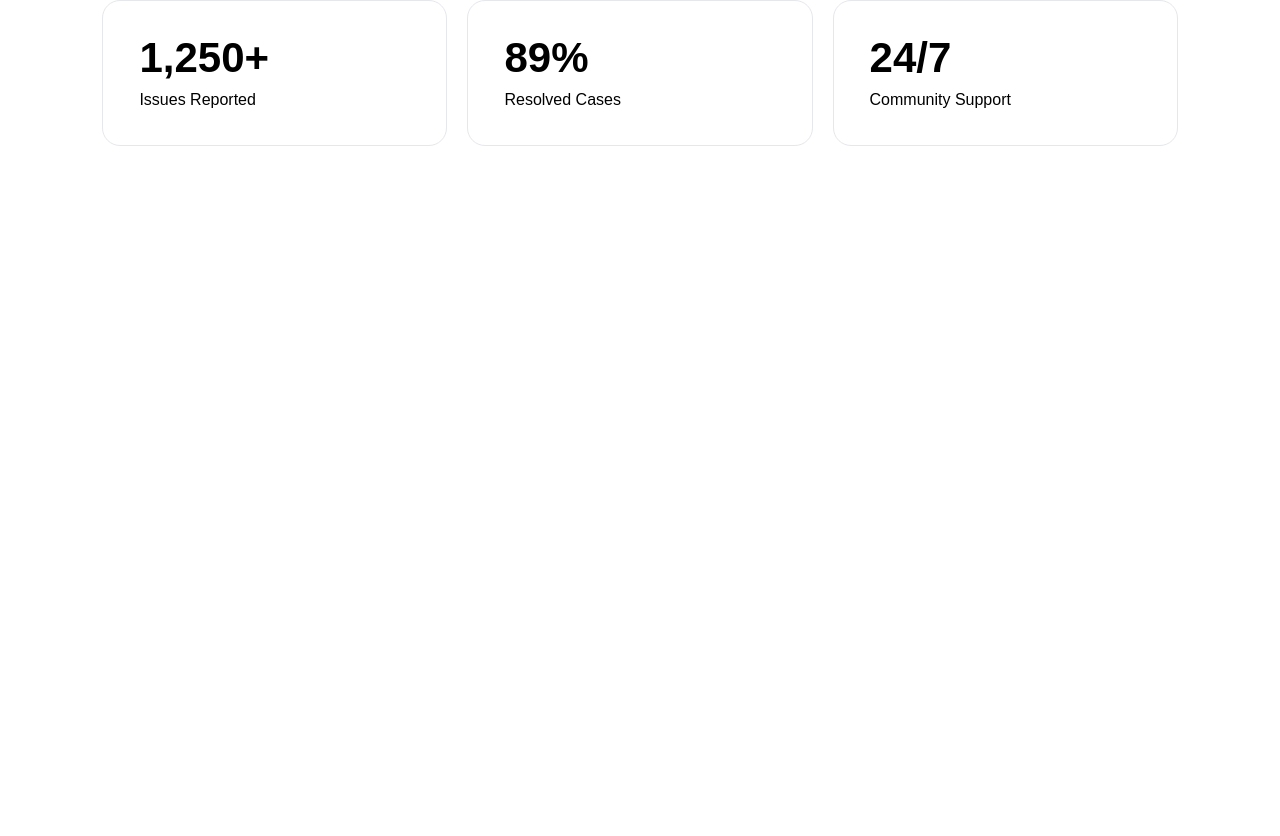
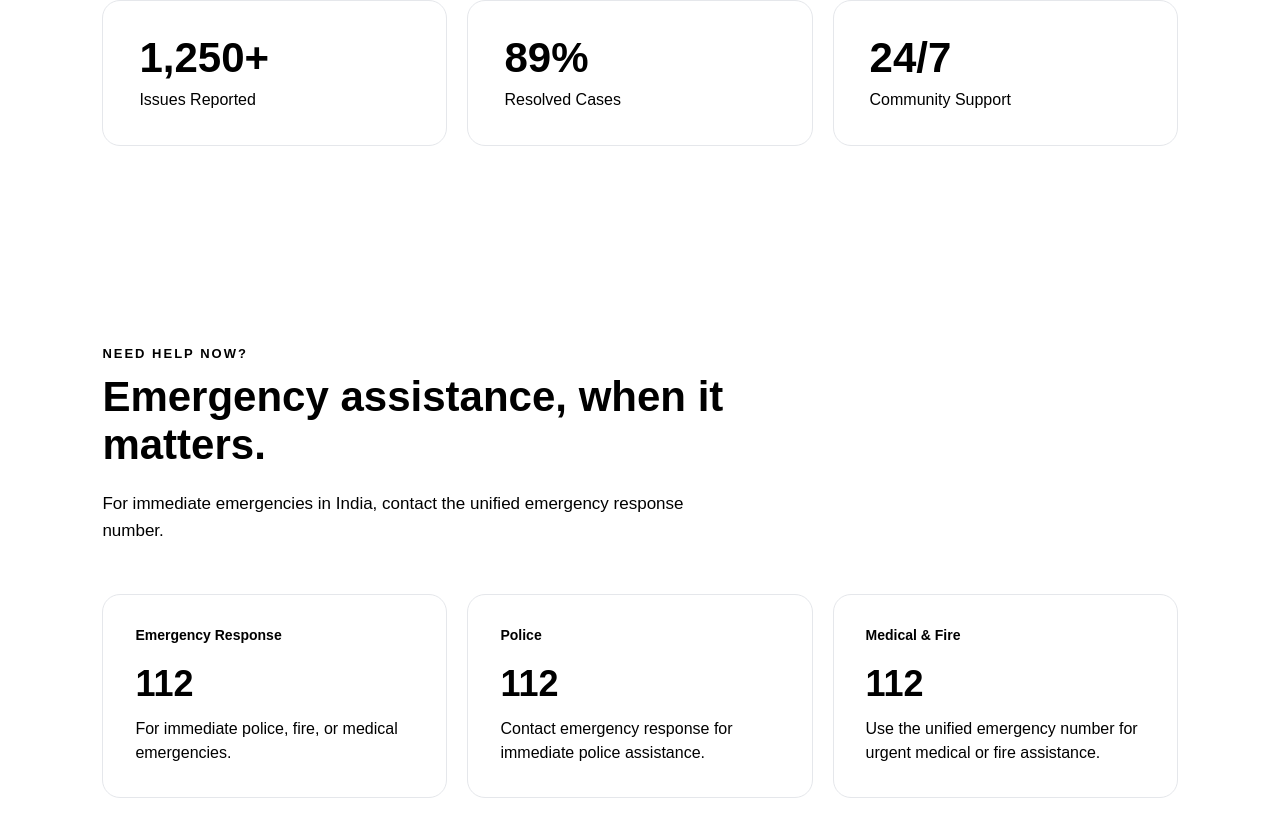
Before and after one commit to utkarsh8608beaift25-bit/civicpulse, a React (Vite) app: page / in a window 1280 px wide. Shown: the part 2360-3196 px from the top of the page. Before the commit the page ends 2606 px from the top, so only its background shows below. Built offline with nearby package versions, Linux system fonts and the light colour scheme.

Commit message:
Added emergency assistance section

```diff
--- /dev/null
+++ b/src/components/home/EmergencySection.jsx
@@ -0,0 +1,55 @@
+import styles from "./EmergencySection.module.css";
+
+const emergencyServices = [
+  {
+    id: 1,
+    title: "Emergency Response",
+    number: "112",
+    description: "For immediate police, fire, or medical emergencies.",
+  },
+  {
+    id: 2,
+    title: "Police",
+    number: "112",
+    description: "Contact emergency response for immediate police assistance.",
+  },
+  {
+    id: 3,
+    title: "Medical & Fire",
+    number: "112",
+    description: "Use the unified emergency number for urgent medical or fire assistance.",
+  },
+];
+
+function EmergencySection() {
+  return (
+    <section className={styles.section}>
+      <div className={styles.heading}>
+        <p className={styles.eyebrow}>NEED HELP NOW?</p>
+
+        <h2>Emergency assistance, when it matters.</h2>
+
+        <p>
+          For immediate emergencies in India, contact the unified emergency
+          response number.
+        </p>
+      </div>
+
+      <div className={styles.grid}>
+        {emergencyServices.map((service) => (
+          <article className={styles.card} key={service.id}>
+            <span>{service.title}</span>
+
+            <a href={`tel:${service.number}`} className={styles.number}>
+              {service.number}
+            </a>
+
+            <p>{service.description}</p>
+          </article>
+        ))}
+      </div>
+    </section>
+  );
+}
+
+export default EmergencySection;
--- /dev/null
+++ b/src/components/home/EmergencySection.module.css
@@ -0,0 +1,60 @@
+.section {
+  padding: 100px 8%;
+}
+
+.heading {
+  max-width: 700px;
+  margin-bottom: 50px;
+}
+
+.eyebrow {
+  margin-bottom: 12px;
+  font-size: 13px;
+  font-weight: 700;
+  letter-spacing: 2px;
+}
+
+.heading h2 {
+  margin: 0;
+  font-size: 42px;
+  line-height: 1.15;
+}
+
+.heading > p:last-child {
+  margin-top: 20px;
+  max-width: 600px;
+  font-size: 17px;
+  line-height: 1.6;
+}
+
+.grid {
+  display: grid;
+  grid-template-columns: repeat(3, 1fr);
+  gap: 20px;
+}
+
+.card {
+  padding: 32px;
+  border: 1px solid #e5e7eb;
+  border-radius: 18px;
+}
+
+.card span {
+  display: block;
+  font-size: 14px;
+  font-weight: 700;
+}
+
+.number {
+  display: block;
+  margin: 20px 0 12px;
+  font-size: 36px;
+  font-weight: 700;
+  text-decoration: none;
+  color: inherit;
+}
+
+.card p {
+  margin: 0;
+  line-height: 1.5;
+}
--- a/src/pages/Home.jsx
+++ b/src/pages/Home.jsx
@@ -2,6 +2,7 @@ import Hero from "../components/home/Hero";
 import WhyCivicPulse from "../components/home/WhyCivicPulse";
 import IssueCategories from "../components/home/IssueCategories";
 import CommunityStats from "../components/home/CommunityStats";
+import EmergencySection from "../components/home/EmergencySection";
 
 function Home(){
     return(
@@ -14,6 +15,7 @@ function Home(){
             <WhyCivicPulse />
             <IssueCategories />
             <CommunityStats />
+            <EmergencySection />
         </>
 
 
```
